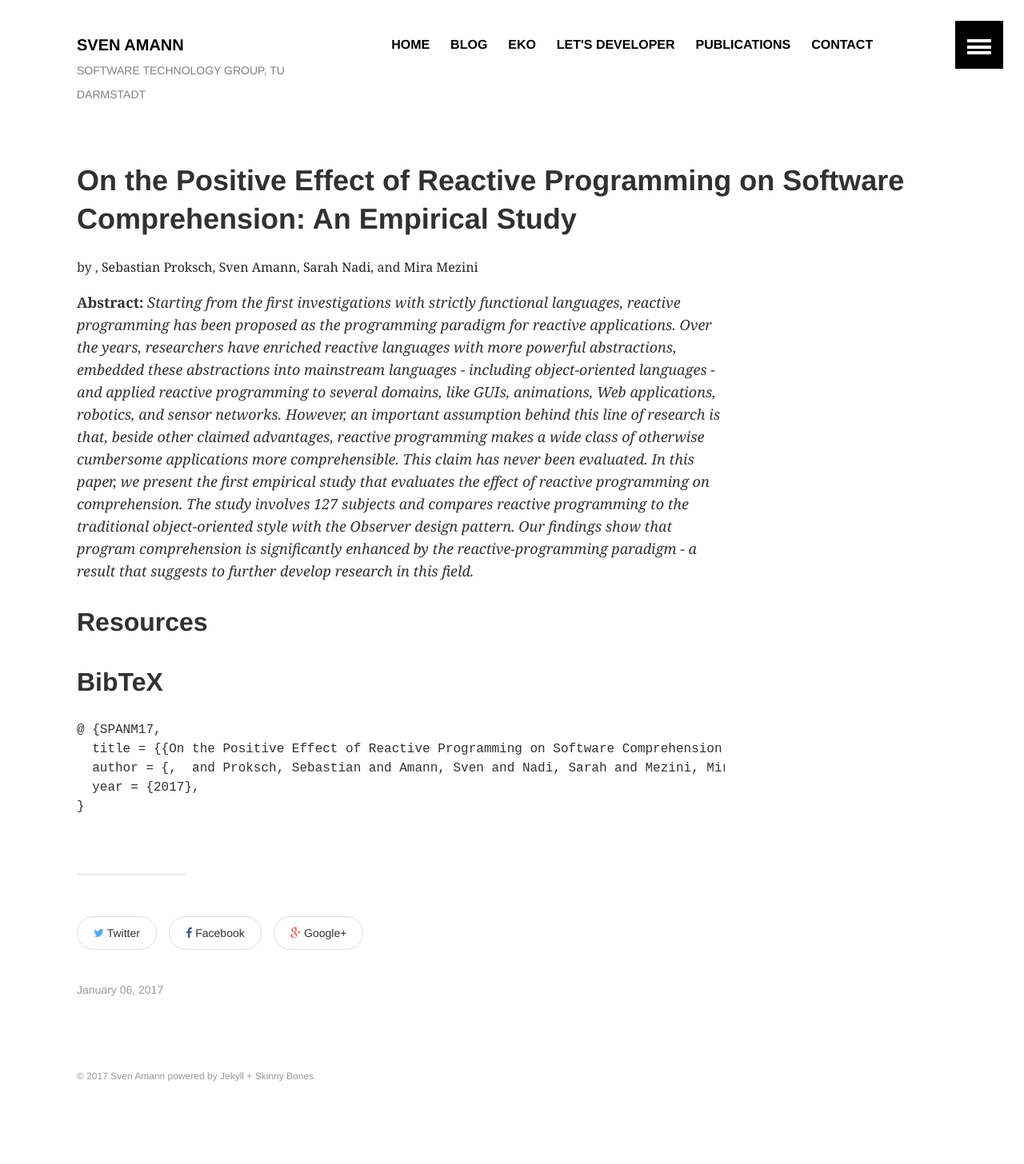
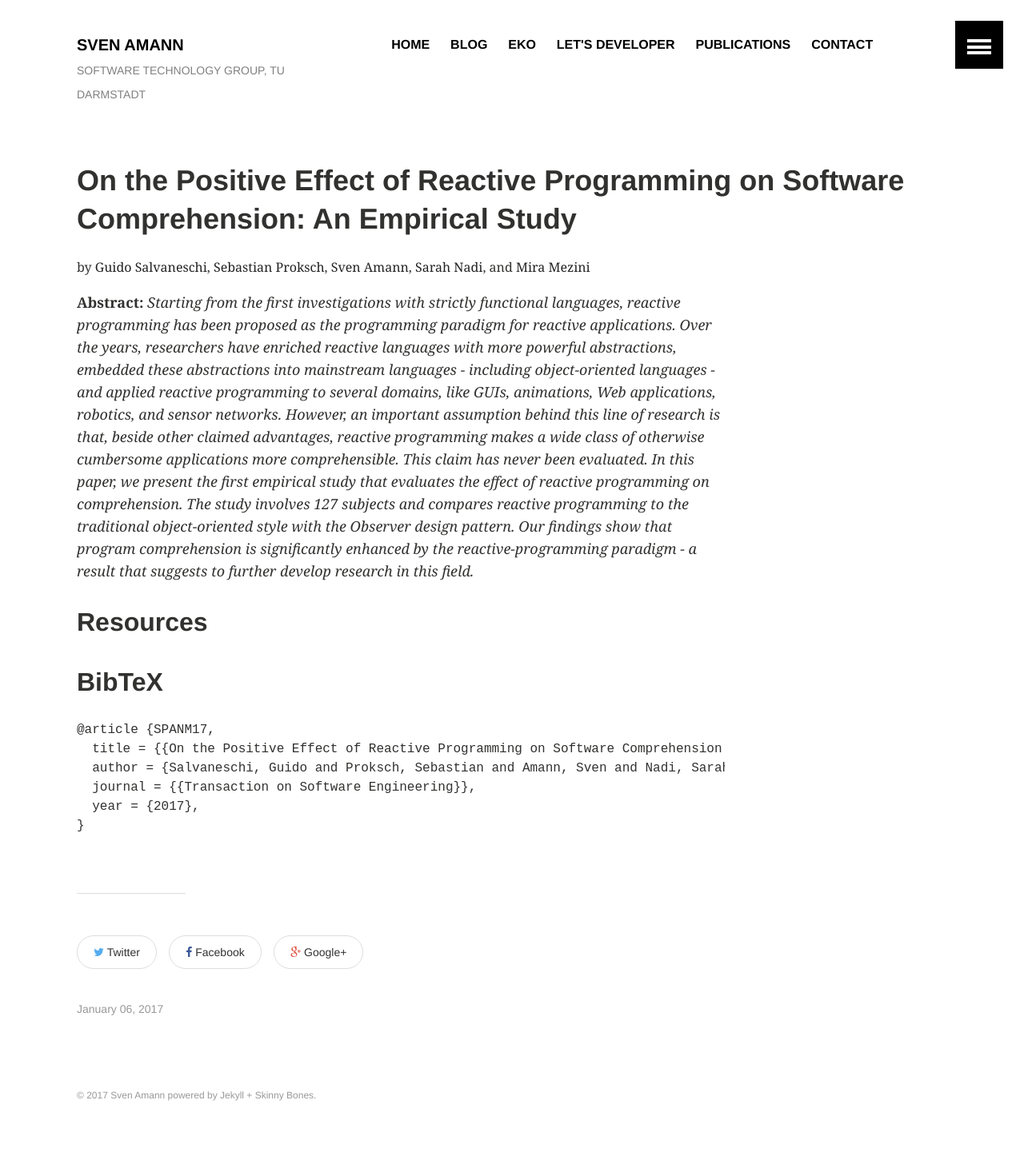
Before and after one commit to salsolatragus/sven-amann.de, a Jekyll site: the page built from _publications/2017-01-On-the-Positive-Effect-of-Reactive-Programming-on-Software-Comprehension-An-Empirical-Study.md, in a window 1280 px wide. Shown: the whole page at 80% size. Built offline with Jekyll 4.4.1, drawn with Linux system fonts in a browser that asks for light colours; before the commit the page ends 1432 px from its top, so only the background shows below that.

Commit message:
Fix display of journal articles.

```diff
--- a/_layouts/publication.html
+++ b/_layouts/publication.html
@@ -69,6 +69,9 @@ layout: default
         {% when "bachelorthesis" %}
           {% assign bibtex_tag="bachelorthesis" %}
           {% assign bibtex_format=nil %}
+        {% when "article" %}
+          {% assign bibtex_tag="article" %}
+          {% assign bibtex_format="journal" %}
         {% endcase %}
         <pre class="bibtex">
 @{{ bibtex_tag }} {{ "{" }}{{ page.key }},
--- a/_publications/2017-01-On-the-Positive-Effect-of-Reactive-Programming-on-Software-Comprehension-An-Empirical-Study.md
+++ b/_publications/2017-01-On-the-Positive-Effect-of-Reactive-Programming-on-Software-Comprehension-An-Empirical-Study.md
@@ -1,15 +1,15 @@
 ---
 key: SPANM17
 slug: rp-empirical-tse
-type: journal
+type: article
 title: "On the Positive Effect of Reactive Programming on Software Comprehension: An Empirical Study"
 authors:
-  - salvanesci
+  - salvaneschi
   - proksch
   - amann
   - nadi
   - mezini
-published_in: "Proceedings of the 24th International Conference on Software Analysis, Evolution, and Reengineering"
+published_in: "Transaction on Software Engineering"
 year: 2017
 abstract: >
   Starting from the first investigations with strictly functional languages, reactive programming has been proposed as the programming paradigm for reactive applications. Over the years, researchers have enriched reactive languages with more powerful abstractions, embedded these abstractions into mainstream languages - including object-oriented languages - and applied reactive programming to several domains, like GUIs, animations, Web applications, robotics, and sensor networks. However, an important assumption behind this line of research is that, beside other claimed advantages, reactive programming makes a wide class of otherwise cumbersome applications more comprehensible. This claim has never been evaluated. In this paper, we present the first empirical study that evaluates the effect of reactive programming on comprehension. The study involves 127 subjects and compares reactive programming to the traditional object-oriented style with the Observer design pattern. Our findings show that program comprehension is significantly enhanced by the reactive-programming paradigm - a result that suggests to further develop research in this field.
```
